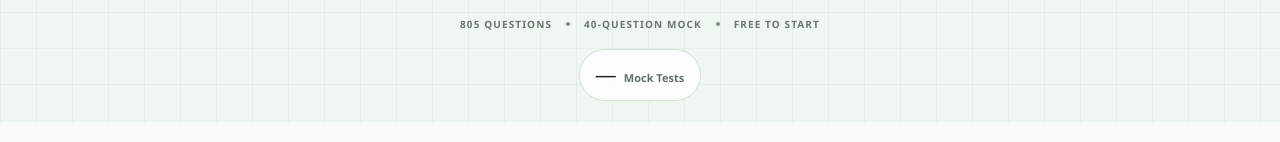
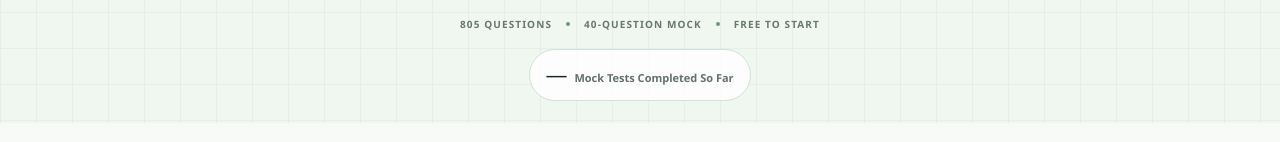
Before and after one commit to cullenry/theory-tester, a Next.js app: page / in a window 1280 px wide. Shown: the part 785-927 px from the top of the page. Built offline with nearby package versions, Linux system fonts and the light colour scheme; no server answers.

Commit message:
Change mock test counter label

```diff
--- a/src/components/home-proof-widget.tsx
+++ b/src/components/home-proof-widget.tsx
@@ -21,7 +21,7 @@ export function HomeProofWidget() {
   return (
     <section className="home-proof-widget" aria-label="TheoryPrep practice activity">
       <strong>{count === null ? "—" : count.toLocaleString("en-IE")}</strong>
-      <span>Mock Tests</span>
+      <span>Mock Tests Completed So Far</span>
     </section>
   );
 }
```
